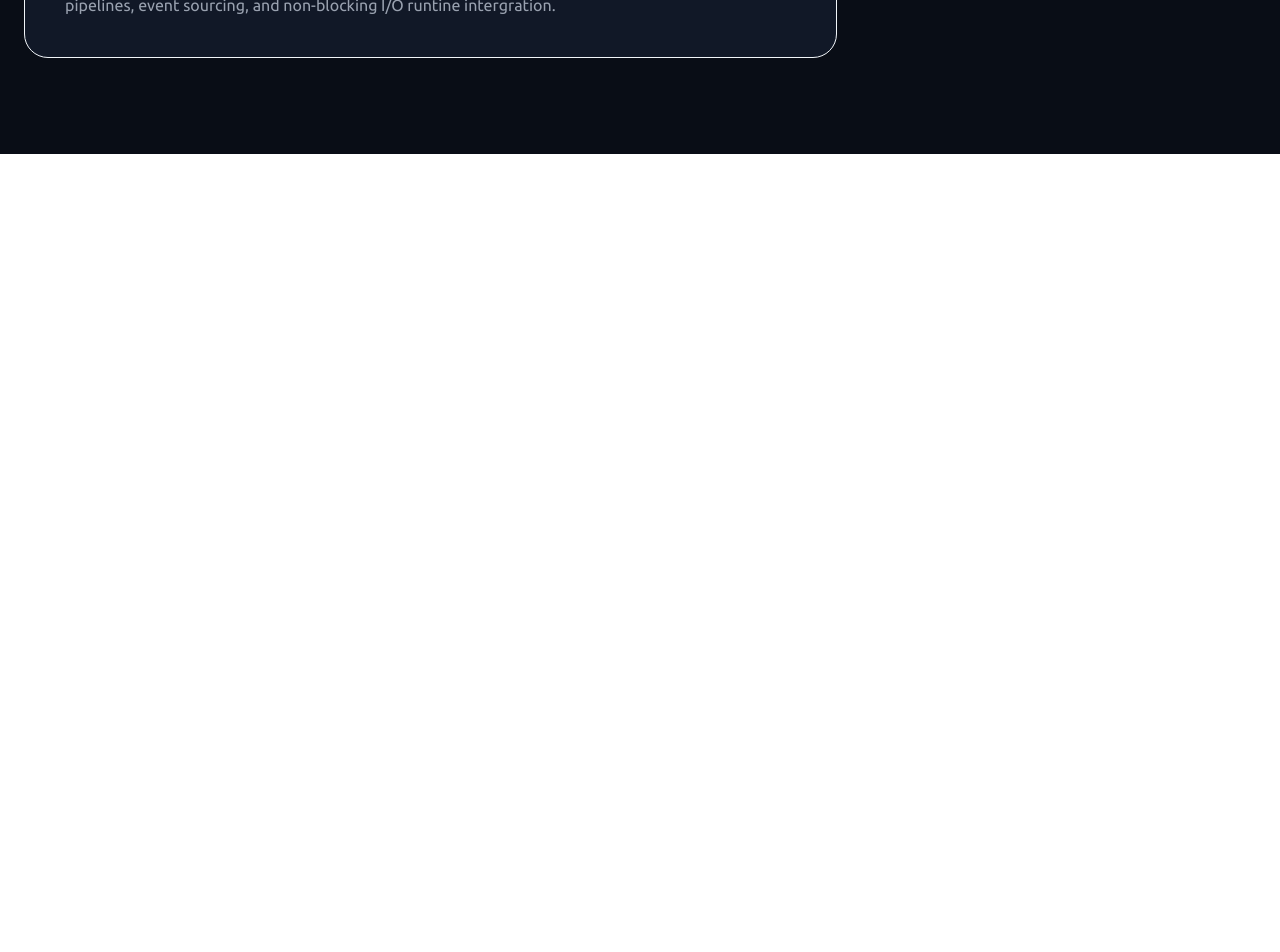
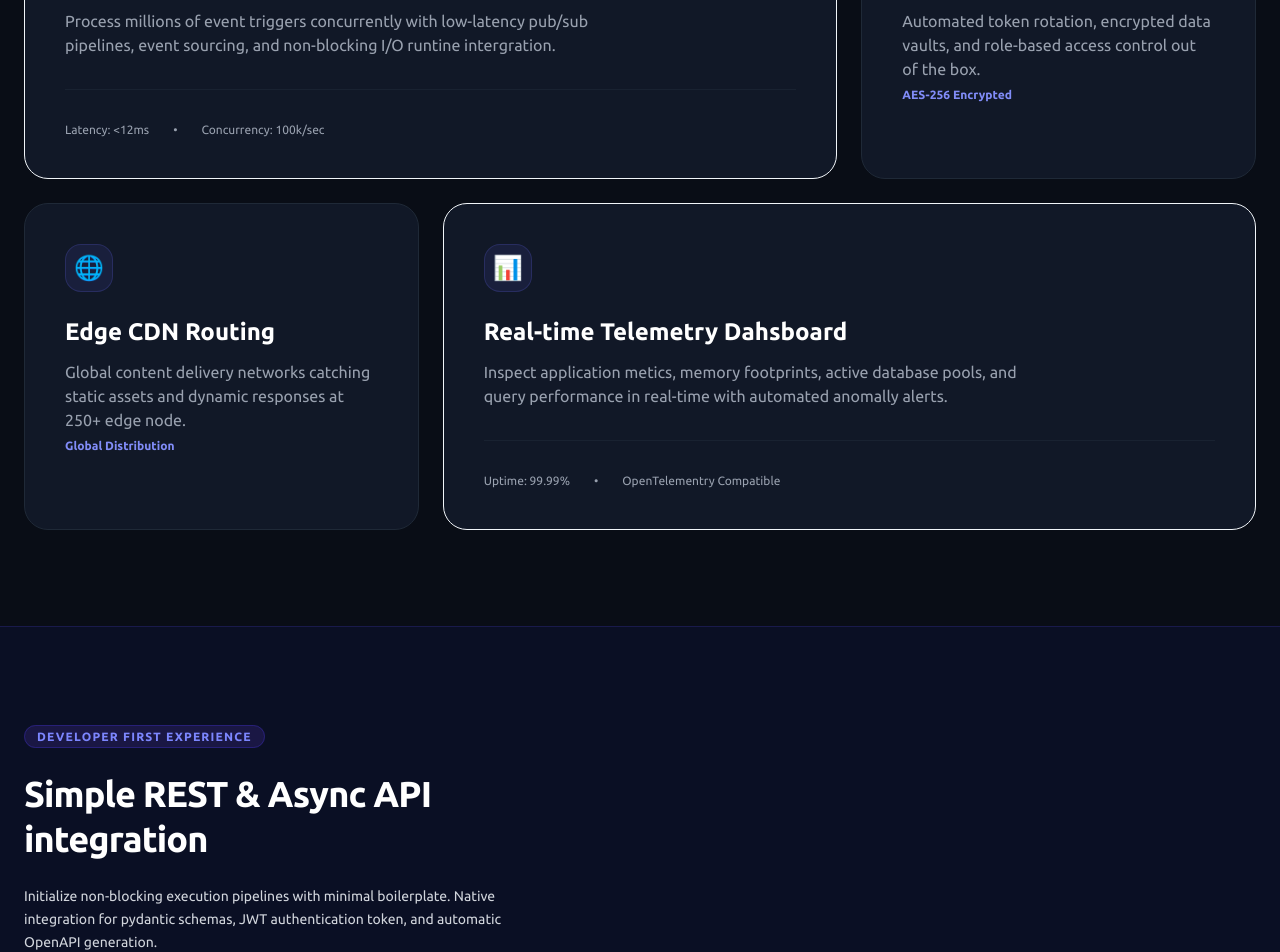
Before and after one commit to okomesanctity30-prog/React, a React (Vite) app: page / in a window 1280 px wide. Shown: the part 1120-2072 px from the top of the page. Before the commit the page ends 1274 px from the top, so only its background shows below. Built offline with nearby package versions, Linux system fonts and the light colour scheme.

Commit message:
update bentogrid and add CodeShowcase component

```diff
--- a/src/App.jsx
+++ b/src/App.jsx
@@ -1,6 +1,7 @@
 import Header from "./components/Header";
 import Hero from "./components/Hero";
 import BentoGrid from "./components/BentoGrid";
+import CodeShowcase from "./components/CodeShowcase";
 
 function App() {
   return (
@@ -9,6 +10,7 @@ function App() {
       <main>
         <Hero />
         <BentoGrid />
+        <CodeShowcase />
       </main>
     </div>
   );
--- a/src/components/BentoGrid.jsx
+++ b/src/components/BentoGrid.jsx
@@ -16,7 +16,7 @@ const BentoGrid = () => {
       <div className="grid grid-cols-1 md:grid-cols-3 gap-6">
         <div className="md:col-span-2 bg-dark-card border order-dark-border hover:border-brand-500/50 rounded-3xl p-8 sm:p-10 flex-col justify-between transition-all duration-300 group">
           <div>
-            <div className="w-12 h-2 rounded-2xl bg-brand-500/10 border border-brand-500/20 text-brand-accent flex items-center justify-center text-2xl font-bold mb-6 group-hover:scale-110 transition-transform">
+            <div className="w-12 h-12 rounded-2xl bg-brand-500/10 border border-brand-500/20 text-brand-accent flex items-center justify-center text-2xl font-bold mb-6 group-hover:scale-110 transition-transform">
               ⚡
             </div>
             <h3 className="text-2xl font-bold text-white mb-3">
@@ -29,6 +29,75 @@ const BentoGrid = () => {
               intergration.
             </p>
           </div>
+
+          <div className="mt-8 pt-8 border-t border-dark-border/60 flex items-center gap-6 text-xs text-gray-400 font-mono">
+            <span>Latency: &lt;12ms</span>
+            <span>•</span>
+            <span>Concurrency: 100k/sec</span>
+          </div>
+        </div>
+
+        <div className="bg-dark-card border border-dark-border hover:border-brand-500/50 rounded-3xl p-8 sm:p-10 flex-col justify-between transition-all duration-300 group">
+          <div>
+            <div className="w-12 h-12 rounded-2xl bg-brand-500/10 border border-brand-500/20 text-brand-accent flex items-center justify-center text-2xl font-bold mb-6 group-hover:scale-110 transition-transform">
+              🛡
+            </div>
+            <h3 className="text-2xl font-bold text-white mb-3">
+              Zero-Trust Security
+            </h3>
+
+            <p className="text-gray-400 tex sm leading-realaxed max-w-xl">
+              Automated token rotation, encrypted data vaults, and role-based
+              access control out of the box.
+            </p>
+          </div>
+
+          <span className="mt-6 text-xs text-brand-accent font-semibold">
+            AES-256 Encrypted
+          </span>
+        </div>
+
+        <div className="bg-dark-card border border-dark-border hover:border-brand-500/50 rounded-3xl p-8 sm:p-10 flex-col justify-between transition-all duration-300 group">
+          <div>
+            <div className="w-12 h-12 rounded-2xl bg-brand-500/10 border border-brand-500/20 text-brand-accent flex items-center justify-center text-2xl font-bold mb-6 group-hover:scale-110 transition-transform">
+              🌐
+            </div>
+            <h3 className="text-2xl font-bold text-white mb-3">
+              Edge CDN Routing
+            </h3>
+
+            <p className="text-gray-400 tex sm leading-realaxed max-w-xl">
+              Global content delivery networks catching static assets and
+              dynamic responses at 250+ edge node.
+            </p>
+          </div>
+
+          <span className="mt-6 text-xs text-brand-accent font-semibold">
+            Global Distribution
+          </span>
+        </div>
+
+        <div className="md:col-span-2 bg-dark-card border order-dark-border hover:border-brand-500/50 rounded-3xl p-8 sm:p-10 flex-col justify-between transition-all duration-300 group">
+          <div>
+            <div className="w-12 h-12 rounded-2xl bg-brand-500/10 border border-brand-500/20 text-brand-accent flex items-center justify-center text-2xl font-bold mb-6 group-hover:scale-110 transition-transform">
+              📊
+            </div>
+            <h3 className="text-2xl font-bold text-white mb-3">
+              Real-time Telemetry Dahsboard
+            </h3>
+
+            <p className="text-gray-400 tex sm leading-realaxed max-w-xl">
+              Inspect application metics, memory footprints, active database
+              pools, and query performance in real-time with automated anomally
+              alerts.
+            </p>
+          </div>
+
+          <div className="mt-8 pt-8 border-t border-dark-border/60 flex items-center gap-6 text-xs text-gray-400 font-mono">
+            <span>Uptime: 99.99%</span>
+            <span>•</span>
+            <span>OpenTelementry Compatible</span>
+          </div>
         </div>
       </div>
     </section>
--- /dev/null
+++ b/src/components/CodeShowcase.jsx
@@ -0,0 +1,30 @@
+const CodeSowcase = () => {
+  return (
+    <section
+      id="workflow"
+      className="py-24 px-6 bg-[#0a0f24] relative overflow-hidden border-t border-indigo-900/40"
+    >
+      <div className="absolute inset-0 bg-[radial-gradient(#312e81_1px,tranparent_1px)] [background-size:24px_24px]"></div>
+
+      <div className="max-w-7xl mx-auto relative z-10">
+        <div className="grid grid-cols-1 lg:grid-cols-12 gap-12 items-center">
+          <div className="lg:col-span-5">
+            <span className="text-xs font-bold uppercase tracking-widest text-indigo-400 bg-indigo-950/80 border border-indigo-800/50 px-3 py-1 rounded-full">
+              Developer First Experience
+            </span>
+            <h2 className="text-3xl sm:text-4xl font-extrabold text-white mt-6 mb-6 tracking-tight leading-tight">
+              Simple REST & Async API integration
+            </h2>
+            <p className="text-gray-300 text-sm leading-relaxed mb-8">
+              Initialize non-blocking execution pipelines with minimal
+              boilerplate. Native integration for pydantic schemas, JWT
+              authentication token, and automatic OpenAPI generation.
+            </p>
+          </div>
+        </div>
+      </div>
+    </section>
+  );
+};
+
+export default CodeSowcase;
```
